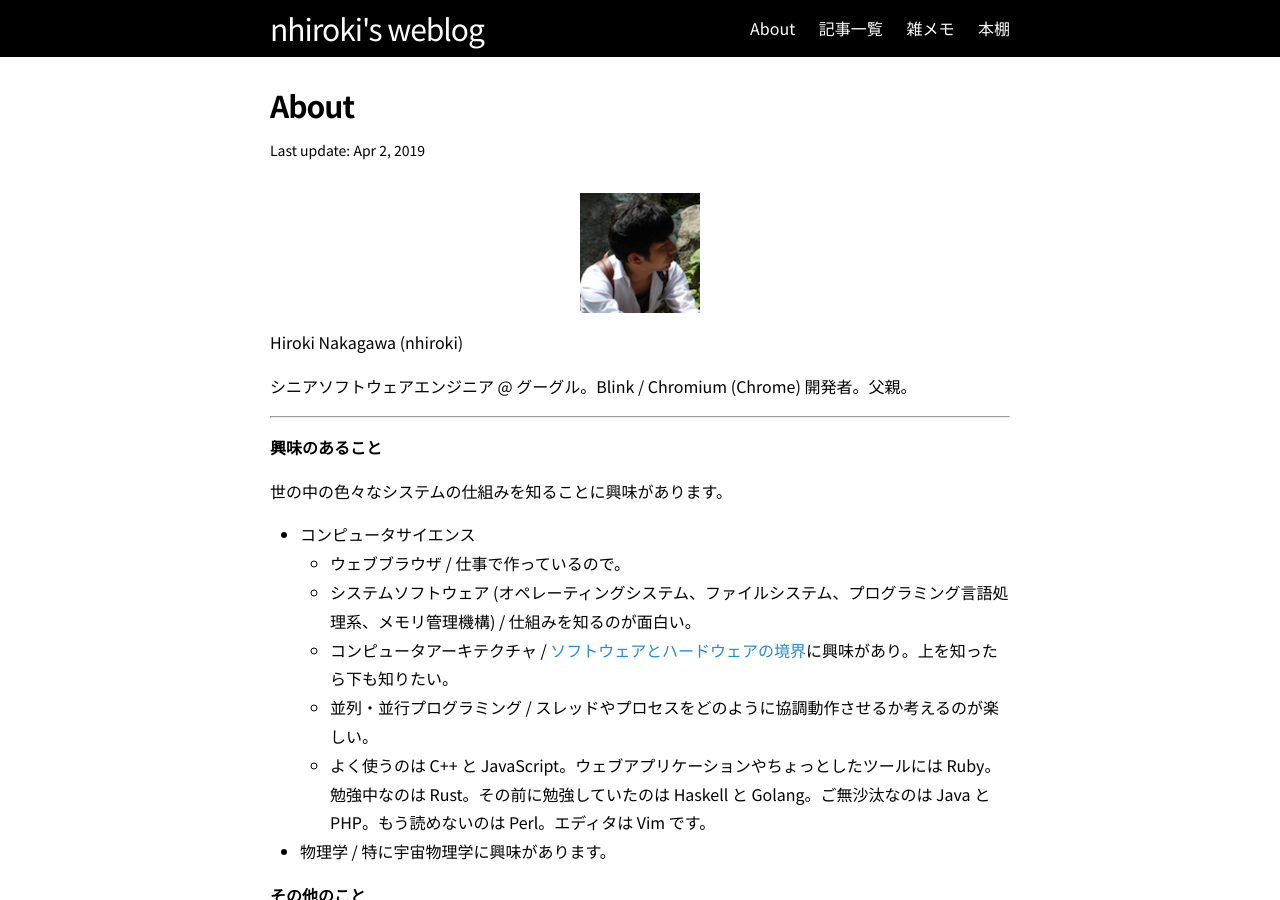
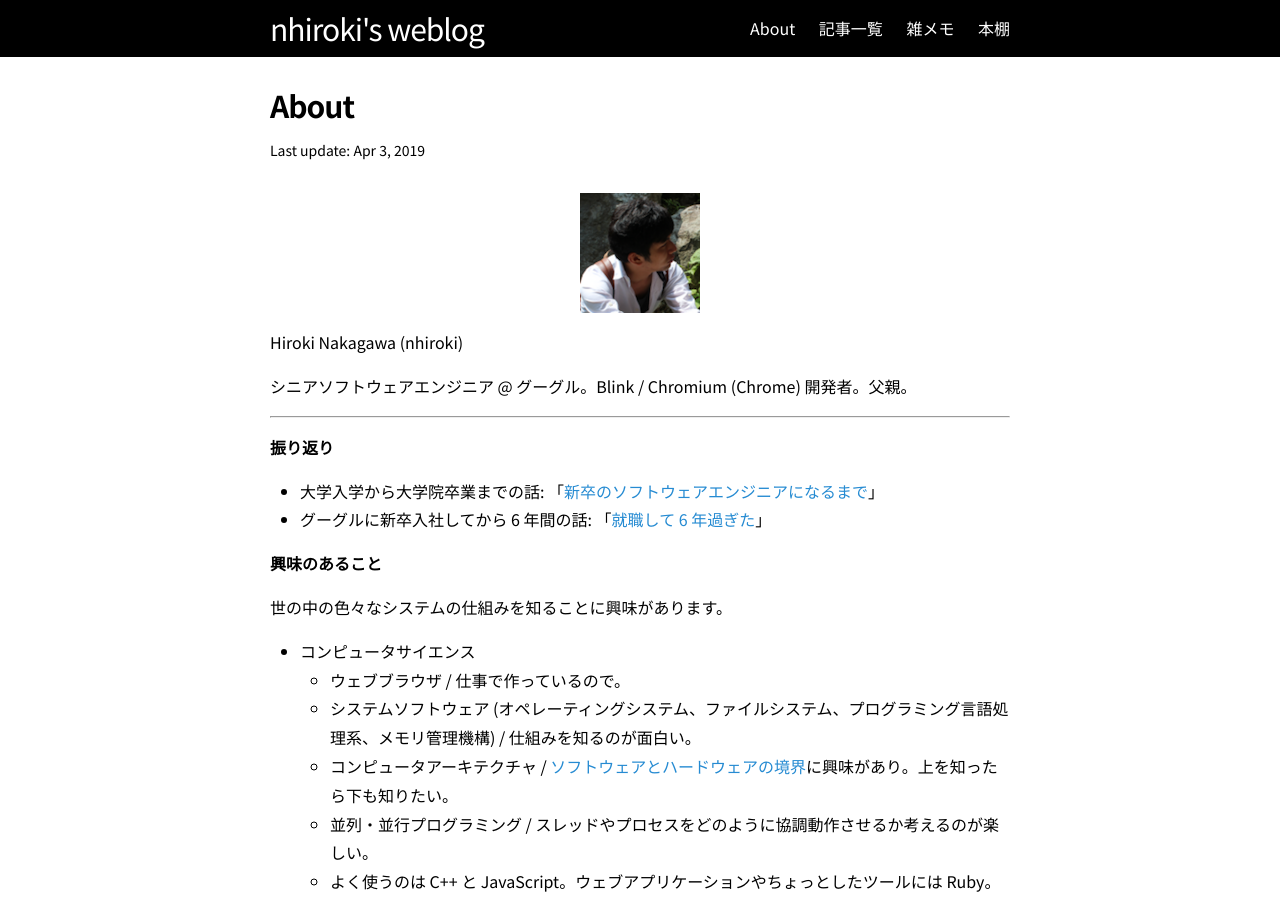
Before and after one commit to nhiroki/nhiroki.github.io, a Jekyll site: the page built from about.md, in a window 1280 px wide and 900 px high. Built offline with Jekyll 4.4.1, drawn with Linux system fonts in a browser that asks for light colours; some of the changed text lies outside the part shown.

Commit message:
Update the about page

```diff
--- a/about.md
+++ b/about.md
@@ -12,6 +12,11 @@
 シニアソフトウェアエンジニア @ グーグル。Blink / Chromium (Chrome) 開発者。父親。
 
 ---
+
+**振り返り**
+
+* 大学入学から大学院卒業までの話: 「[新卒のソフトウェアエンジニアになるまで](/2019/04/02/how-i-became-a-software-engineer)」
+* グーグルに新卒入社してから 6 年間の話: 「[就職して 6 年過ぎた](/2018/04/06/six-years-reflection)」
 
 **興味のあること**
 
```
Also changed, not shown: other parts of about.md (+1 -3 lines).
